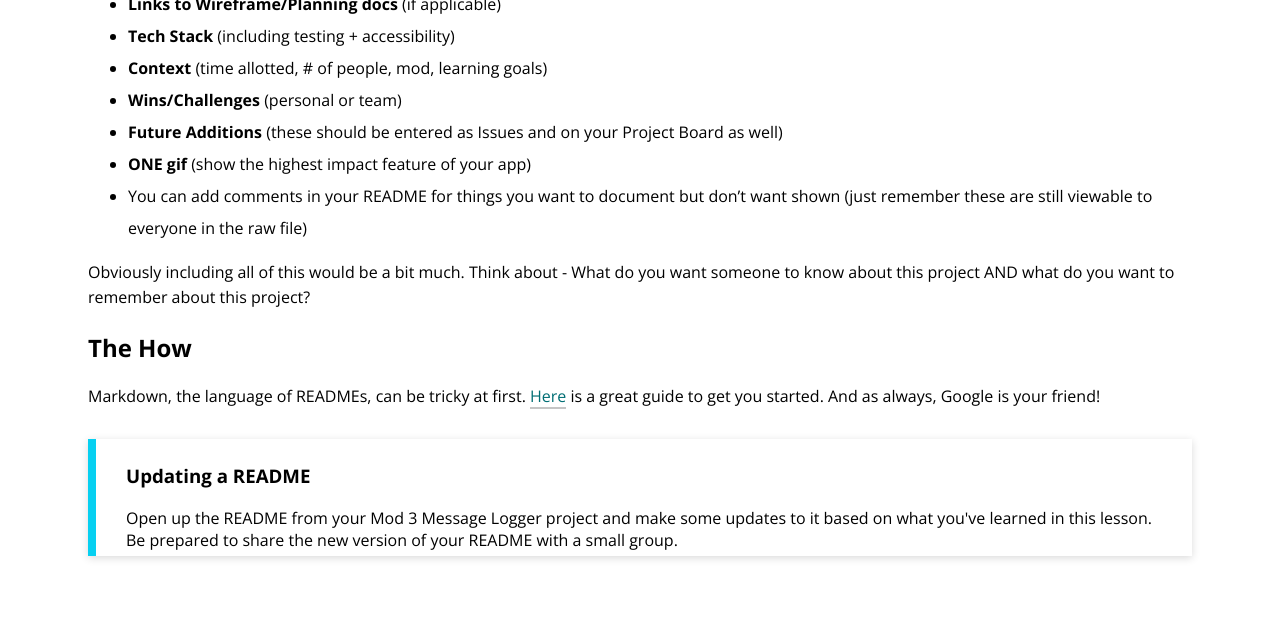
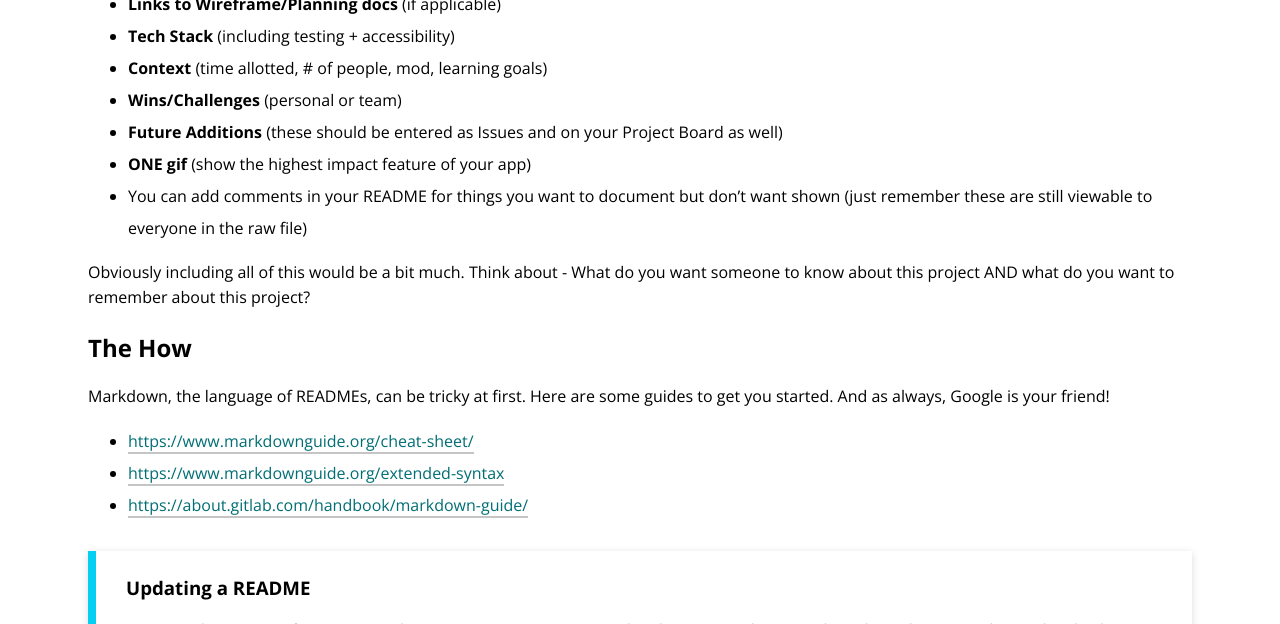
Before and after one commit to turingschool/launch-curriculum, a Jekyll site: the page built from module5/lessons/Week2/WritingGoodDocumentation.md, in a window 1280 px wide and 900 px high, scrolled down 1866 px, cut to the strip 0-624 px from the top of the window. Built offline with Jekyll 4.4.1, drawn with Linux system fonts in a browser that asks for light colours; nearby versions of some CDN libraries; comment, search, counter and statistics services are not loaded.

Commit message:
Update writing good docs based on feedback

```diff
--- a/module5/lessons/Week2/WritingGoodDocumentation.md
+++ b/module5/lessons/Week2/WritingGoodDocumentation.md
@@ -69,7 +69,11 @@ Obviously including all of this would be a bit much. Think about - What do you w
 
 ## The How
 
-Markdown, the language of READMEs, can be tricky at first. [Here](https://about.gitlab.com/handbook/markdown-guide/) is a great guide to get you started. And as always, Google is your friend!
+Markdown, the language of READMEs, can be tricky at first. Here are some guides to get you started. And as always, Google is your friend!
+
+* [https://www.markdownguide.org/cheat-sheet/](https://www.markdownguide.org/cheat-sheet/)
+* [https://www.markdownguide.org/extended-syntax](https://www.markdownguide.org/cheat-sheet/)
+* [https://about.gitlab.com/handbook/markdown-guide/](https://www.markdownguide.org/cheat-sheet/)
 
 <section class="call-to-action">
   <h3>Updating a README</h3>
```
